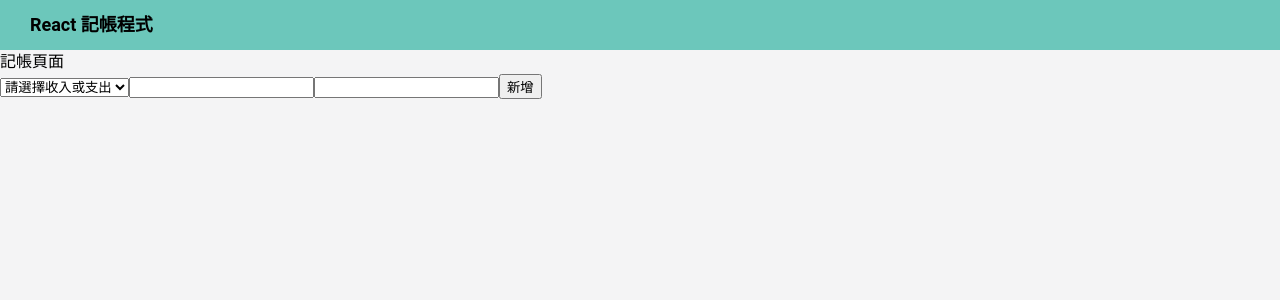
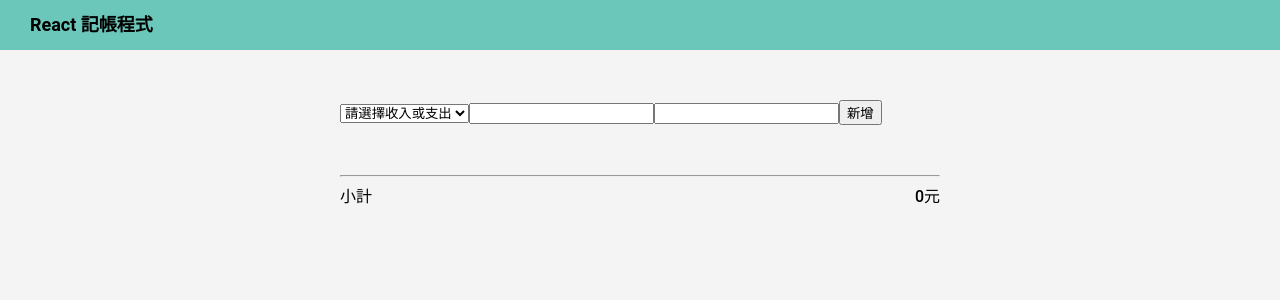
Before and after one commit to 1Hui57/track-spending, a Next.js app: page /accounting in a window 1280 px wide. Shown: the top 300 px of the page. Built offline with nearby package versions, Linux system fonts and the light colour scheme.

Commit message:
feat:完成初步記帳功能

```diff
--- a/src/app/accounting/page.tsx
+++ b/src/app/accounting/page.tsx
@@ -1,5 +1,6 @@
 'use client'
 import SpendingForm from "@/component/SpendingForm";
+import SpendingList from "@/component/SpendingList";
 import { useState } from "react";
 
 export default function Accounting(){
@@ -12,10 +13,13 @@ export default function Accounting(){
     }
     const [spendings, setSpendings]=useState<Spending[]>([]);
 
+    function deleteList(id:number){
+        setSpendings(spendings.filter(item=>item.id!==id))
+    }
     return(
         <>
-            <p>記帳頁面</p>
             <SpendingForm spendings={spendings} setSpendings={setSpendings}/>
+            <SpendingList spendings={spendings} deleteList={deleteList}/>
         </>
     )
 }
--- a/src/component/SpendingForm.tsx
+++ b/src/component/SpendingForm.tsx
@@ -30,7 +30,7 @@ export default function SpendingForm({ spendings, setSpendings }: SpendingFormPr
         setContent("");
 
     }
-    return <div>
+    return <div id="spendingForm" className="spendingForm">
 
         <select name="type" id="type" value={type} onChange={(e) => setType(e.target.value)}>
             <option value="">請選擇收入或支出</option>
--- a/src/component/SpendingList.tsx
+++ b/src/component/SpendingList.tsx
@@ -1,7 +1,52 @@
-export default function SpendingList(){
-    return(
-        <div className="spendingList">
-            <div></div>
+
+interface Spending {
+    id: number;
+    type: string;
+    cost: number;
+    content: string;
+}
+
+interface SpendingFormProps {
+    spendings: Spending[];
+    deleteList: (id: number) => void;
+}
+export default function SpendingList({ spendings, deleteList }: SpendingFormProps) {
+
+    function calculateTotal(spendings: Spending[]): number {
+        let total: number = 0;
+        spendings.forEach(item => {
+            total += item.type === "in" ? item.cost : -item.cost;
+        })
+        return total;
+    }
+
+    return (
+        <div className="spendingWrapper">
+            {
+                spendings.map((item) => {
+                    return item.type === "in" ?
+                        (
+                            <div className="spendingList" key={item.id}>
+                                <p>{item.content}</p>
+                                <p className="spendingList__cost--in">{item.cost}</p>
+                                <button onClick={() => deleteList(item.id)}>刪除</button>
+                            </div>
+                        )
+                        : (
+                            <div className="spendingList" key={item.id}>
+                                <p>{item.content}</p>
+                                <p className="spendingList__cost--out">-{item.cost}</p>
+                                <button onClick={() => deleteList(item.id)}>刪除</button>
+                            </div>
+                        )
+                })
+            }
+            <hr />
+            <div className="totalList">
+                <p>小計</p>
+                <p>{calculateTotal(spendings)}元</p>
+            </div>
         </div>
+
     )
 }
--- a/src/style.css
+++ b/src/style.css
@@ -10,3 +10,31 @@ body{
     margin: 0;
     background-color: var(--color-zinc-100);
 }
+.spendingForm{
+    width: 600px;
+    margin: 50px auto;
+}
+.spendingWrapper{
+    width: 600px;
+    margin: 50px auto;
+}
+
+.spendingList{
+    width: 100%;
+    margin-bottom: 10px;
+    display: flex;
+    gap:200px;
+}
+
+.spendingList__cost--in{
+    color: var(--color-primary-300);
+}
+
+.spendingList__cost--out{
+    color: var(--color-red-300);
+}
+
+.totalList{
+    display: flex;
+    justify-content: space-between;
+}
```
